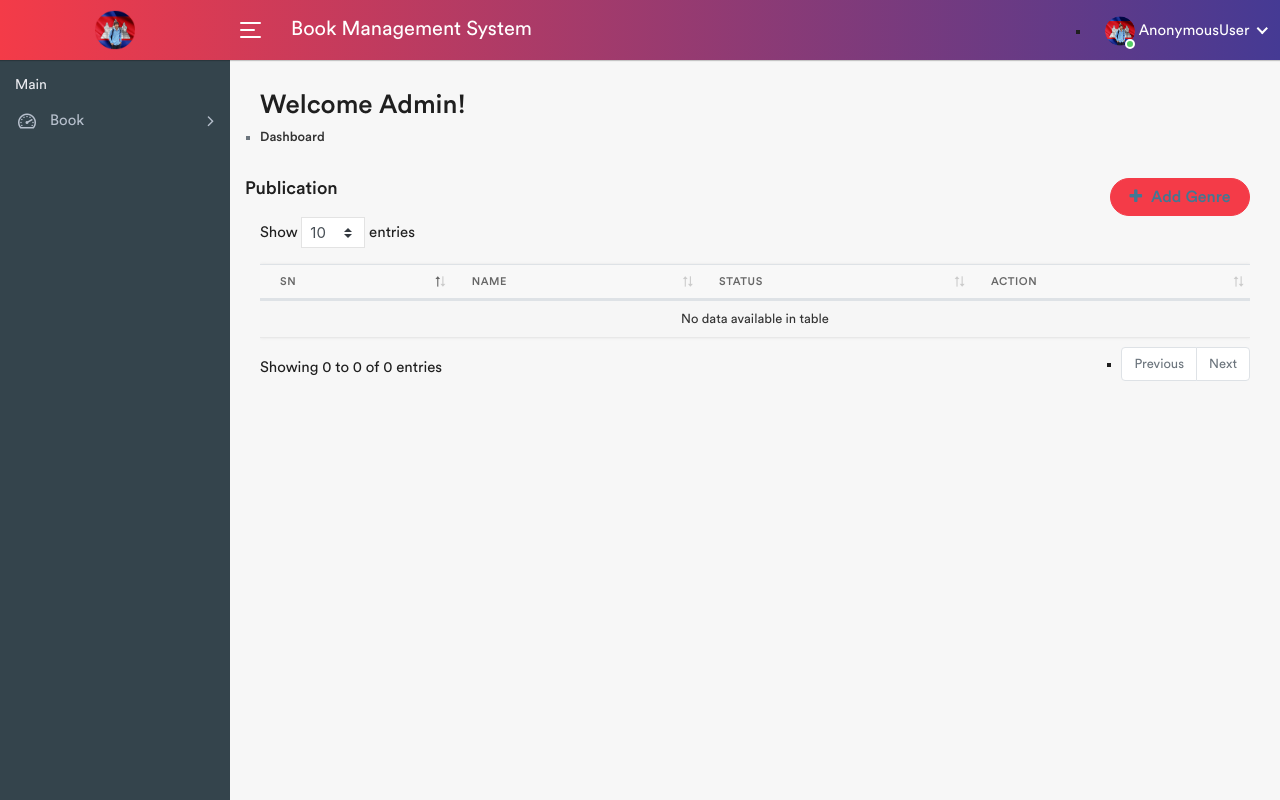
After one commit to aayushmapokhrel/book_management_system, a Django app: page /book/genre in a window 1280 px wide. The commit adds this page. Run offline with Django 4.2, Linux system fonts and the light colour scheme; data that the repository does not hold is empty; some libraries are stand-ins or nearby versions.

Commit message:
Add crud operation

```diff
--- /dev/null
+++ b/book/templates/genre/index.html
@@ -0,0 +1,38 @@
+{% extends "home/base.html" %}
+{% block content %}
+<div class="row">
+    <h4> Publication </h4>
+     <div class="col-auto float-right ml-auto">
+        <a href="{% url 'create-genre' %}" class="btn add-btn"><i class="fa fa-plus"></i> Add Genre</a>
+    </div>
+    <div class="col-md-12">
+        <div class="table-responsive">
+            <table class="table table-striped table-nowrap custom-table mb-0 datatable">
+                <thead>
+                    <tr>
+                        <th>SN</th>
+                        <th>Name</th>
+                        <th>Status</th>
+                        <th>Action</th>
+                    </tr>
+                </thead>
+                <tbody>
+                    {% for data in genre %}
+                    <tr>
+                        <td>{{forloop.counter}}</td>
+                        <td>{{data.name}}</td>
+                        <td>{{data.is_active}}</td>
+                        <td class="text-right">
+                            <a class="btn" href="{% url 'edit-genre' data.id %}"><i class="fa fa-pencil"></i> Edit</a>|
+                            <a class="btn" href="{% url 'delete-genre' data.id %}"><i class="fa fa-trash"></i> Delete</a>
+                        </td>
+
+                    </tr>
+                   {% endfor %}
+                </tbody>
+            </table>
+        </div>
+    </div>
+</div>
+
+{% endblock content %}
--- a/book/urls.py
+++ b/book/urls.py
@@ -1,7 +1,19 @@
 from django.urls import path
-from book.views import list_publication, create_publication, edit_publication
+from book.views import (
+    list_publication,
+    create_publication,
+    edit_publication,
+    list_genre,
+    create_genre,
+    edit_genre,
+    delete_genre,
+)
 urlpatterns = [
     path("publication",list_publication),
     path("create",create_publication),
     path("edit/<id>",edit_publication),
+    path("genre",list_genre,name='list-genre'),
+    path("create_genre",create_genre,name='create-genre'),
+    path("edit_genre/<id>",edit_genre,name='edit-genre'),
+    path("delete_genre/<id>",delete_genre,name='delete-genre'),
 ]
--- a/book/views.py
+++ b/book/views.py
@@ -1,6 +1,6 @@
 from django.shortcuts import render, redirect
-from book.models import Publication
-from book.forms import PublicationForm
+from book.models import Publication, Genre
+from book.forms import PublicationForm, GenreForm
 
 # Create your views here.
 def list_publication(request):
@@ -41,3 +41,39 @@ def edit_publication(request,id):
 def delete_publication(request,id):
     publication = Publication.objects.get(id=id).delete()
     return redirect('')
+
+def list_genre(request):
+    genre = Genre.objects.filter(is_active=True)
+    context = {'genre':genre}
+    return render(request,'genre/index.html',context)
+
+def create_genre(request):
+    form = GenreForm()
+    if request.method == 'POST':
+        form = GenreForm(request.POST)
+        if form.is_valid():
+            form.save()
+            return redirect('/book/genre')
+        else:
+            print(form.errorrs)
+
+    context = {'form':form}
+    return render(request,'genre/create.html',context)
+
+def edit_genre(request,id):
+    data = Genre.objects.get(id=id)
+    form = GenreForm(instance=data)
+    if request.method == 'POST':
+        form = GenreForm(request.POST,instance=data)
+        if form.is_valid():
+            form.save()
+            return redirect('/book/genre')
+        else:
+            print(form.errors)
+
+    context = {'form':form}
+    return render(request,'genre/edit.html',context)
+
+def delete_genre(request,id):
+    genre = Genre.objects.get(id=id).delete()
+    return redirect('/book/genre')
--- a/home/templates/home/base.html
+++ b/home/templates/home/base.html
@@ -104,6 +104,8 @@
 								<a href="#"><i class="la la-dashboard"></i> <span> Book</span> <span class="menu-arrow"></span></a>
 								<ul style="display: none;">
 									<li><a class="" href="/book/publication">Publication</a></li>
+									<li><a href="{% url 'list-genre' %}"">Genre</a></li>
+
 									<!-- <li><a href="/visitor/list/">Visitor Entry</a></li> -->
 								</ul>
 
```
Also changed, not shown: book/forms.py (+6 -1 lines), book/templates/genre/create.html (added, +30 -0 lines), book/templates/genre/edit.html (added, +30 -0 lines).
